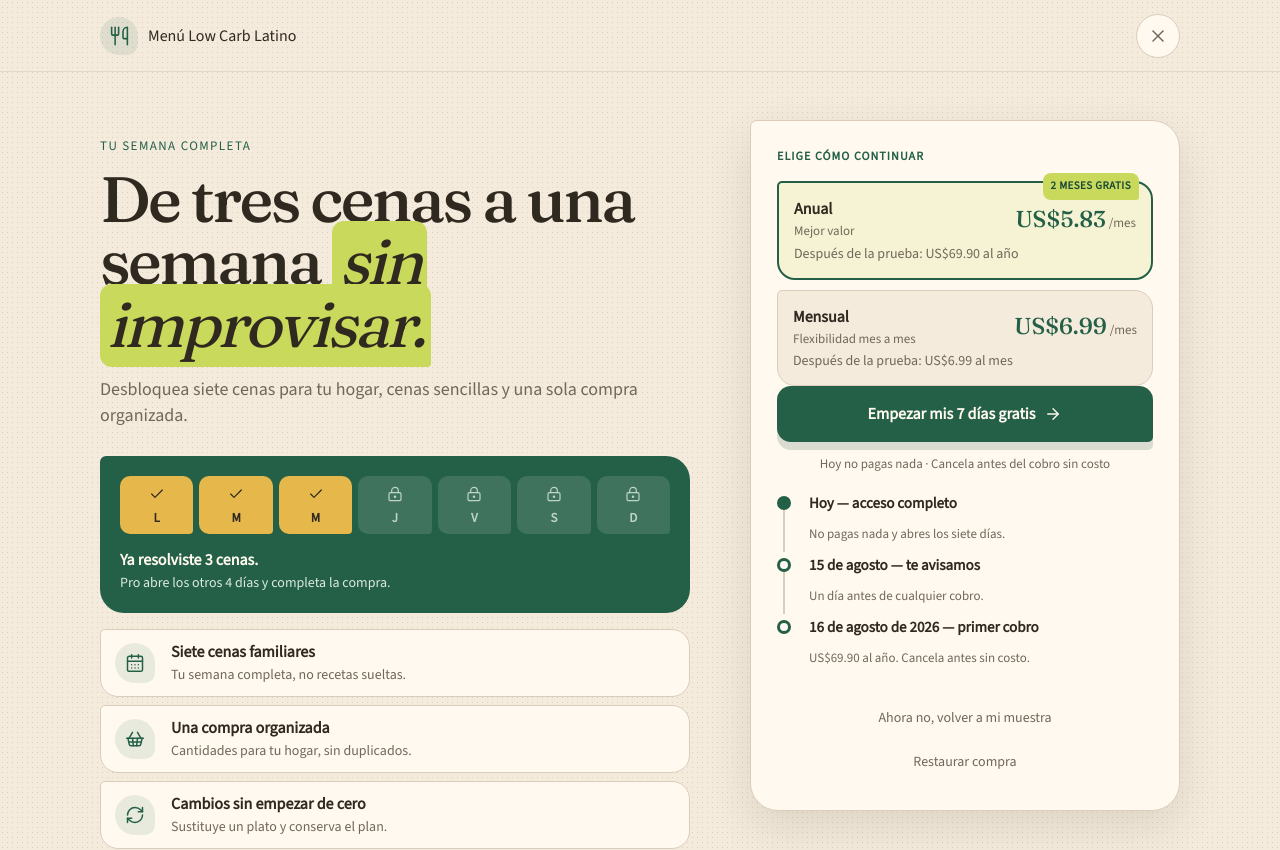
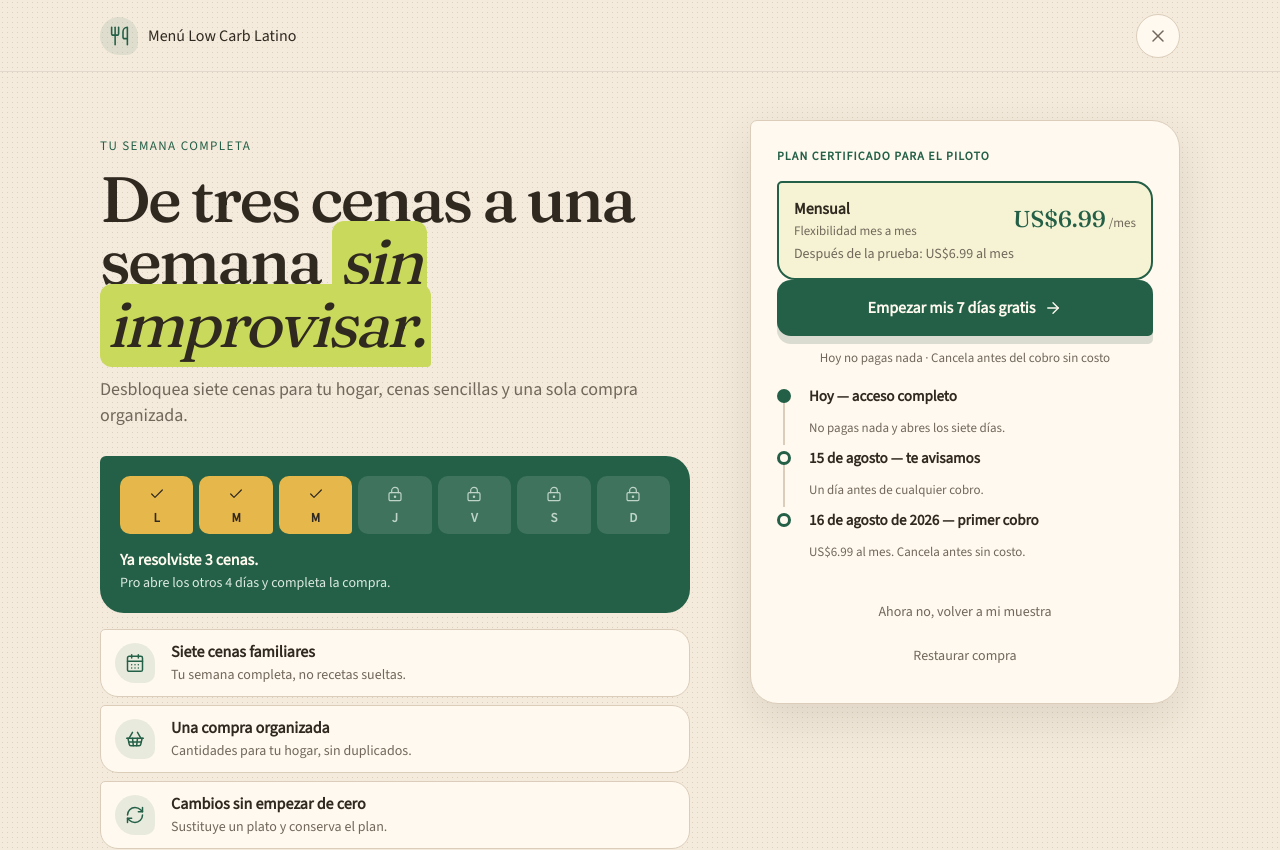
Before and after one commit to margiecaracas32-stack/menu-low-carb-latino, a Next.js app in the folder web/: page /paywall in a window 1280 px wide. Shown: the top 850 px of the page. Built offline with nearby package versions, Linux system fonts and the light colour scheme.

Commit message:
feat: limit pilot checkout to certified monthly plan

```diff
--- a/web/app/paywall/page.tsx
+++ b/web/app/paywall/page.tsx
@@ -24,6 +24,7 @@ const CHECKOUT_URLS: Record<Plan, string> = {
   monthly: "https://pay.hotmart.com/R107087996E?off=2yk1rcvg",
   annual: "https://pay.hotmart.com/R107087996E?off=1x7js0ul",
 };
+const PILOT_MONTHLY_ONLY = true;
 const ANONYMOUS_ID_KEY = "menu-low-carb-anonymous-id-v1";
 const CHECKOUT_ATTEMPT_KEY = "menu-low-carb-checkout-attempt-v1";
 
@@ -35,7 +36,7 @@ const benefits = [
 
 export default function PaywallPage() {
   const reduceMotion = useReducedMotion();
-  const [plan, setPlan] = useState<Plan>("annual");
+  const [plan, setPlan] = useState<Plan>("monthly");
   const [answers, setAnswers] = useState<SavedAnswers>({});
   const [hydrated, setHydrated] = useState(false);
   const [online, setOnline] = useState(true);
@@ -158,14 +159,14 @@ export default function PaywallPage() {
         </motion.div>
 
         <motion.aside ref={offerRef} className="offer-card" initial={{ opacity: 0, y: reduceMotion ? 0 : 12 }} animate={{ opacity: 1, y: 0 }} transition={{ delay: reduceMotion ? 0 : .18 }}>
-          <p className="offer-eyebrow">ELIGE CÓMO CONTINUAR</p>
+          <p className="offer-eyebrow">PLAN CERTIFICADO PARA EL PILOTO</p>
           <div className="plan-options" role="radiogroup" aria-label="Duración del plan">
-            <button type="button" role="radio" aria-checked={plan === "annual"} onClick={() => { setPlan("annual"); track("paywall_plan_elegido", { plan_elegido: "annual" }, "plan:annual"); }}>
+            {!PILOT_MONTHLY_ONLY && <button type="button" role="radio" aria-checked={plan === "annual"} onClick={() => { setPlan("annual"); track("paywall_plan_elegido", { plan_elegido: "annual" }, "plan:annual"); }}>
               <span className="saving-badge">2 MESES GRATIS</span>
               <span className="plan-name"><b>Anual</b><small>Mejor valor</small></span>
               <span className="plan-price"><b>US$5.83</b><small>/mes</small></span>
               <span className="plan-total">Después de la prueba: US$69.90 al año</span>
-            </button>
+            </button>}
             <button type="button" role="radio" aria-checked={plan === "monthly"} onClick={() => { setPlan("monthly"); track("paywall_plan_elegido", { plan_elegido: "monthly" }, "plan:monthly"); }}>
               <span className="plan-name"><b>Mensual</b><small>Flexibilidad mes a mes</small></span>
               <span className="plan-price"><b>US$6.99</b><small>/mes</small></span>
```
Also changed, not shown: 1 other file (tests, documents, lock files or other folders).
